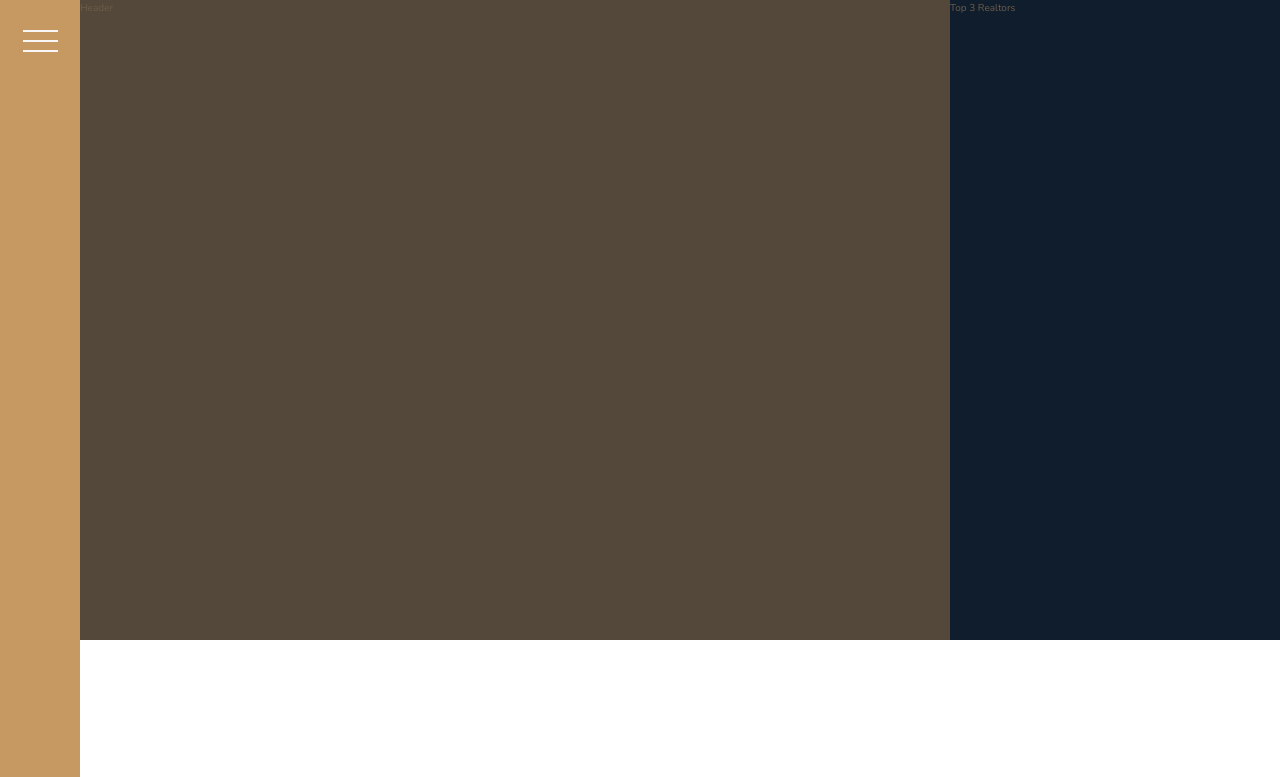
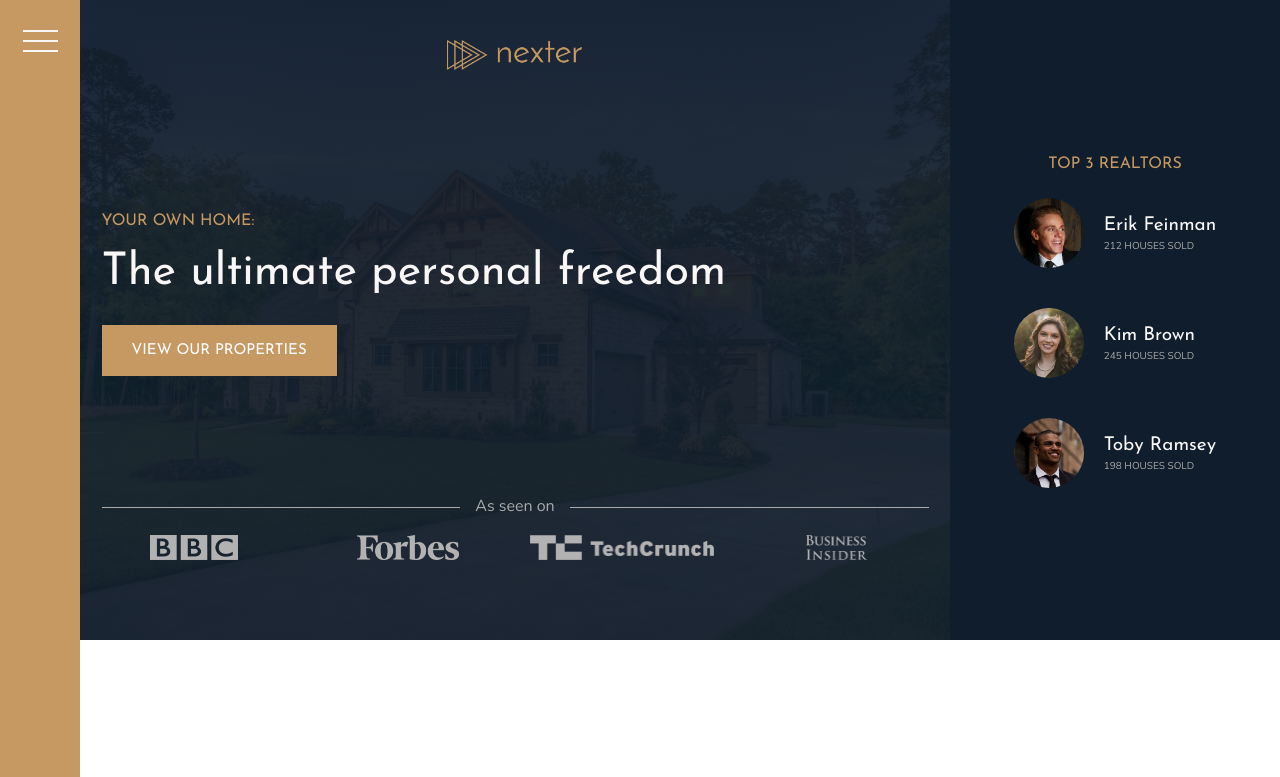
Before and after one commit to DamianJst/Nexter, a website: page index.html in a window 1280 px wide. Shown: the top 777 px of the page. Drawn offline with nearby package versions, Linux system fonts and the light colour scheme.

Commit message:
Feat(Header + Realtors): Add header and realtors section to layout

```diff
--- a/index.html
+++ b/index.html
@@ -17,11 +17,42 @@
         </div>
 
         <div class="header">
-            Header
+            <img src="img/logo.png" alt="Nexter logo" class="header__logo">
+            <h3 class="heading-3">Your own home:</h3>
+            <h1 class="heading-1">The ultimate personal freedom</h1>
+            <button class="btn header__btn">View our properties</button>
+            <div class="header__seenon-text">As seen on</div>
+            <div class="header__seenon-logos">
+                <img src="img/logo-bbc.png" alt="Seen on logo 1">
+                <img src="img/logo-forbes.png" alt="Seen on logo 2">
+                <img src="img/logo-techcrunch.png" alt="Seen on logo 3">
+                <img src="img/logo-bi.png" alt="Seen on logo 4">
+            </div>
         </div>
 
         <div class="realtors">
-            Top 3 Realtors
+            <h3 class="heading-3">Top 3 realtors</h3>
+            <div class="realtors__list">
+
+                <img src="img/realtor-1.jpeg" alt="Realtor 1" class="realtors__img">
+                <div class="realtors__details">
+                    <h4 class="heading-4 heading-4--light">Erik Feinman</h4>
+                    <p class="realtors__sold">212 houses sold</p>
+                </div>
+
+                <img src="img/realtor-2.jpeg" alt="Realtor 2" class="realtors__img">
+                <div class="realtors__details">
+                    <h4 class="heading-4 heading-4--light">Kim Brown</h4>
+                    <p class="realtors__sold">245 houses sold</p>
+                </div>
+
+                <img src="img/realtor-3.jpeg" alt="Realtor 3" class="realtors__img">
+                <div class="realtors__details">
+                    <h4 class="heading-4 heading-4--light">Toby Ramsey</h4>
+                    <p class="realtors__sold">198 houses sold</p>
+                </div>
+
+            </div>
         </div>
 
         <section class="features">
--- a/sass/_header.scss
+++ b/sass/_header.scss
@@ -1,4 +1,59 @@
 .header {
 	background-color: $color-grey-dark-1;
 	grid-column: full-start / col-end 6;
+	background-image: linear-gradient(
+			rgba($color-secondary, 0.93),
+			rgba($color-secondary, 0.93)
+		),
+		url(../img/hero.jpeg);
+	background-size: cover;
+	background-position: center;
+	padding: 8rem;
+	padding-top: 4rem;
+
+	display: grid;
+	grid-template-rows: 1fr min-content 6rem 1fr;
+	grid-template-columns: max-content;
+	grid-row-gap: 1.5rem;
+	justify-content: center;
+
+	&__logo {
+		height: 3rem;
+		justify-self: center;
+	}
+
+	&__btn {
+		align-self: start;
+		justify-self: start;
+	}
+
+	&__seenon-text {
+		display: grid;
+		grid-template-columns: 1fr max-content 1fr;
+		grid-column-gap: 15px;
+		align-items: center;
+
+		font-size: 1.6rem;
+		color: $color-grey-light-2;
+
+		&::before,
+		&::after {
+			content: '';
+			height: 1px;
+			display: block;
+			background-color: currentColor;
+		}
+	}
+
+	&__seenon-logos {
+		display: grid;
+		grid-template-columns: repeat(4, 1fr);
+		grid-column-gap: 3rem;
+		justify-items: center;
+
+		img {
+			height: 2.5rem;
+			filter: brightness(70%);
+		}
+	}
 }
--- a/sass/_realtors.scss
+++ b/sass/_realtors.scss
@@ -1,4 +1,31 @@
 .realtors {
 	background-color: $color-secondary;
 	grid-column: col-start 7 / full-end;
+	padding: 3rem;
+
+	display: grid;
+	align-content: center;
+	justify-content: center;
+	justify-items: center;
+	grid-row-gap: 2rem;
+
+	&__list {
+		display: grid;
+		grid-template-columns: min-content max-content;
+		grid-column-gap: 2rem;
+		grid-row-gap: 5vh;
+		align-items: center;
+	}
+
+	&__img {
+		width: 7rem;
+		border-radius: 50%;
+		display: block;
+	}
+
+	&__sold {
+		text-transform: uppercase;
+		color: $color-grey-light-2;
+		margin-top: -3px;
+	}
 }
--- a/sass/_typography.scss
+++ b/sass/_typography.scss
@@ -5,6 +5,10 @@
 
 .heading-1 {
 	@extend %heading;
+
+	font-size: 4.5rem;
+	color: $color-grey-light-1;
+	line-height: 1;
 }
 
 .heading-2 {
```
Also changed, not shown: css/style.css.
